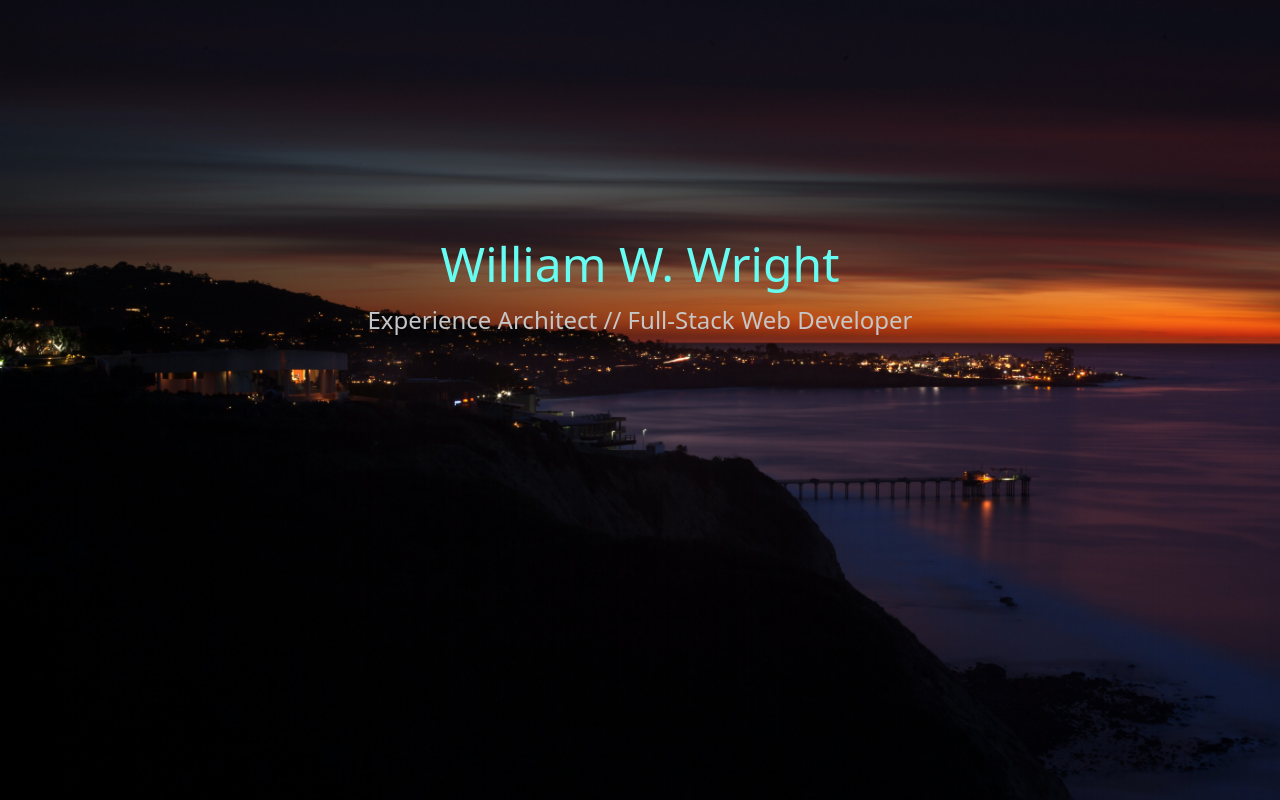
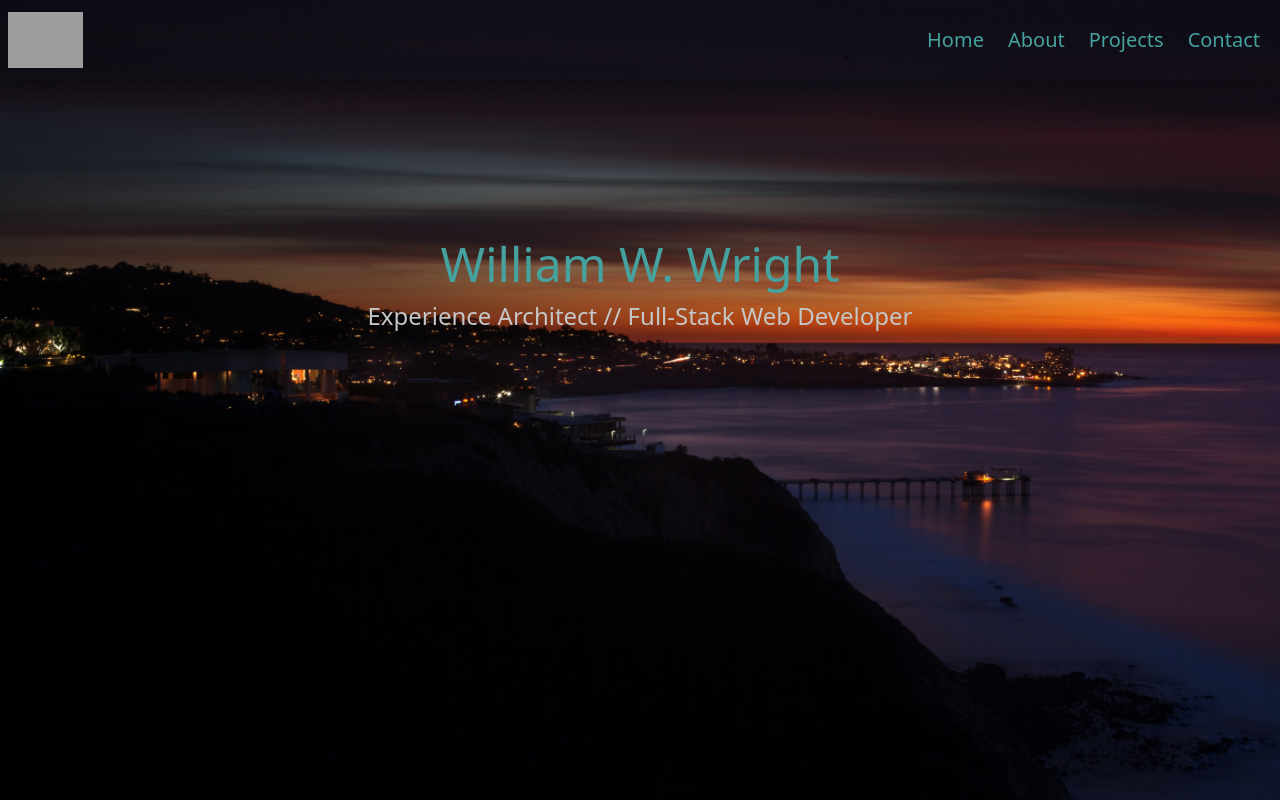
Before and after one commit to wrightw404/portfolio-next, a Next.js app in the folder portfolio-nextjs/: page / in a window 1280 px wide. Built offline with nearby package versions, Linux system fonts and the light colour scheme; grey boxes are pictures that could not be loaded.

Commit message:
added navbar

```diff
--- /dev/null
+++ b/portfolio-nextjs/components/Nav.js
@@ -0,0 +1,29 @@
+import React from 'react'
+import Image from 'next/image'
+import Link from 'next/link';
+
+export default function Nav() {
+    return (
+    <div className='fixed w-full h-20 shadow-xl z-[100]'>
+        <div className='flex justify-between items-center w-full h-full px-2 2-xl:px-16'>
+        <Image src='/../public/assets/logos/cLogo.png' alt='logo' width='75'height='75' />
+        <ul className='flex flex-wrap items-center justify-end text-xl'>
+                <li className='px-3 text-dark-blue hover:text-electric-blue hover:scale-75'>
+                    <Link href='/'>Home</Link>
+                </li>
+                <li className='px-3 text-dark-blue hover:text-electric-blue hover:scale-75'>
+                    <Link href='/about'>About</Link>
+
+                </li>
+                <li className='px-3 text-dark-blue hover:text-electric-blue hover:scale-75'>
+                    <Link href='/products'>Projects</Link>
+
+                </li>
+                <li className='px-3 text-dark-blue hover:text-electric-blue hover:scale-75'>
+                    <Link href='/login'>Contact</Link>
+               </li>
+            </ul>
+        </div>
+    </div>
+    );
+}
--- a/portfolio-nextjs/components/Navbar.js
+++ /dev/null
@@ -1,10 +0,0 @@
-import React from 'react'
-import Image from 'next/image'
-
-export default function Navbar() {
-    <div className='fixed w-full h-20 shadwo-xl z-[100]'>
-        <div className='flex justify-between items-center w-full h-full px-2 2-xl:px-16'>
-        <Image src='/../public/assets/logos/cLogo.png' alt='logo' width='125' height='50' />
-        </div>
-    </div>
-}
--- a/portfolio-nextjs/pages/index.js
+++ b/portfolio-nextjs/pages/index.js
@@ -1,5 +1,5 @@
 import Head from "next/head";
-import Navbar from "../components/Navbar";
+import Nav from "../components/Nav";
 
 // import Image from 'next/image'
 
@@ -11,11 +11,11 @@ export default function Home() {
         <meta name="description" content="Generated by create next app" />
         <link rel="icon" href="/favicon.ico" />
       </Head>
-      <Navbar />
+      <Nav />
 
       <div className="grid justify-items-center">
-        <h1 className="text-electric-blue text-5xl pt-60">William W. Wright</h1>
-        <h3 className="text-cool-grey text-2xl pt-4">
+        <h1 className="text-dark-blue text-5xl pt-60">William W. Wright</h1>
+        <h3 className="text-cool-grey text-2xl pt-3">
           Experience Architect // Full-Stack Web Developer
         </h3>
       </div>
--- a/portfolio-nextjs/tailwind.config.js
+++ b/portfolio-nextjs/tailwind.config.js
@@ -8,10 +8,14 @@ module.exports = {
     extend: {
       backgroundImage: {
         'cove-bg-image': "url('../public/mainBackground.jpg')",
+        'nav-logo': "url('../public/assets/logos/cLogo.png')",
       },
       colors: {
         'electric-blue': '#66FCF1',
-        'cool-grey': '#C5C6C7'
+        'cool-grey': '#C5C6C7',
+        'cool-white': '#ECF0F3',
+        'dark-blue': '#45A29E',
+
       },
     },
   },
```
Also changed, not shown: portfolio-nextjs/components/Footer.js (added).
